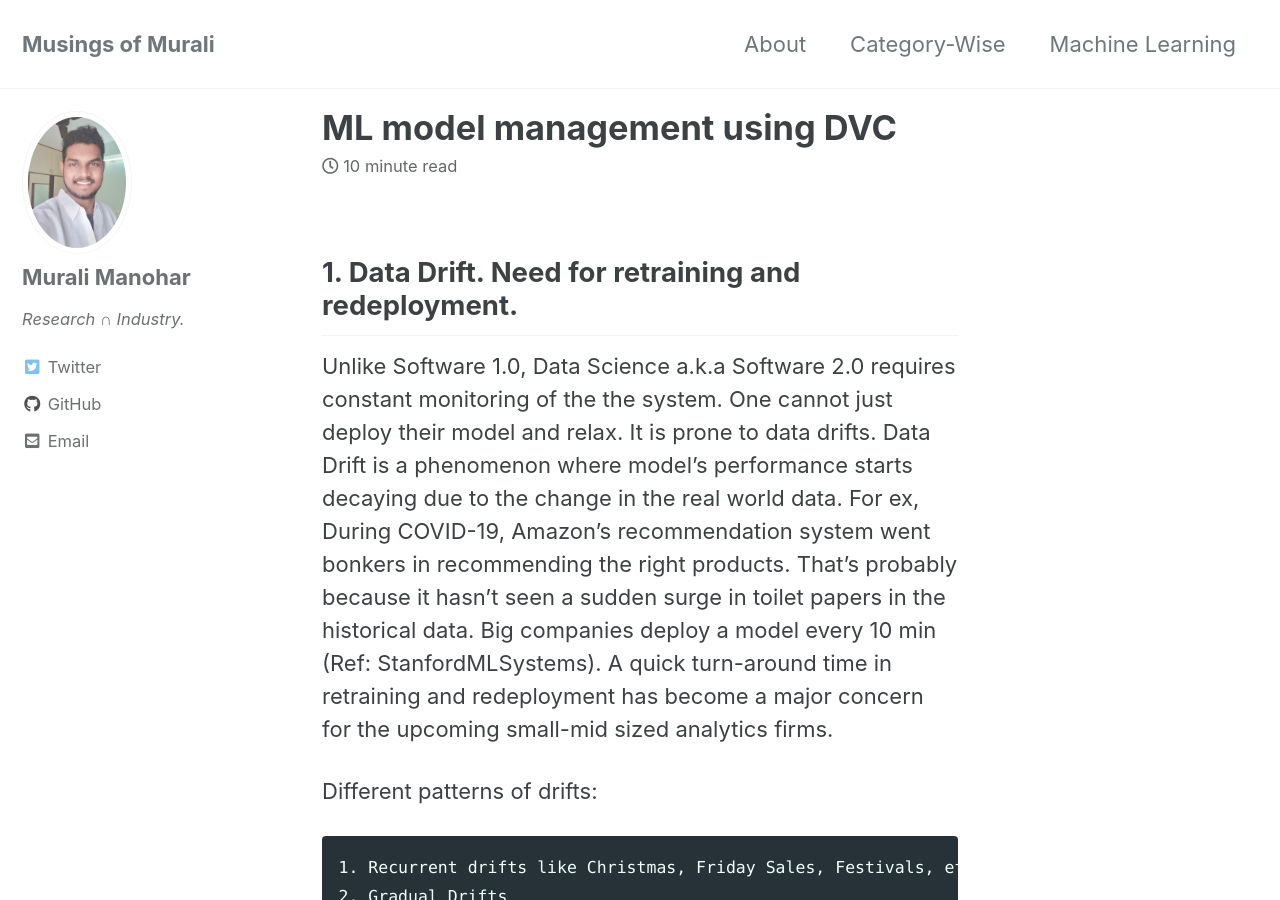
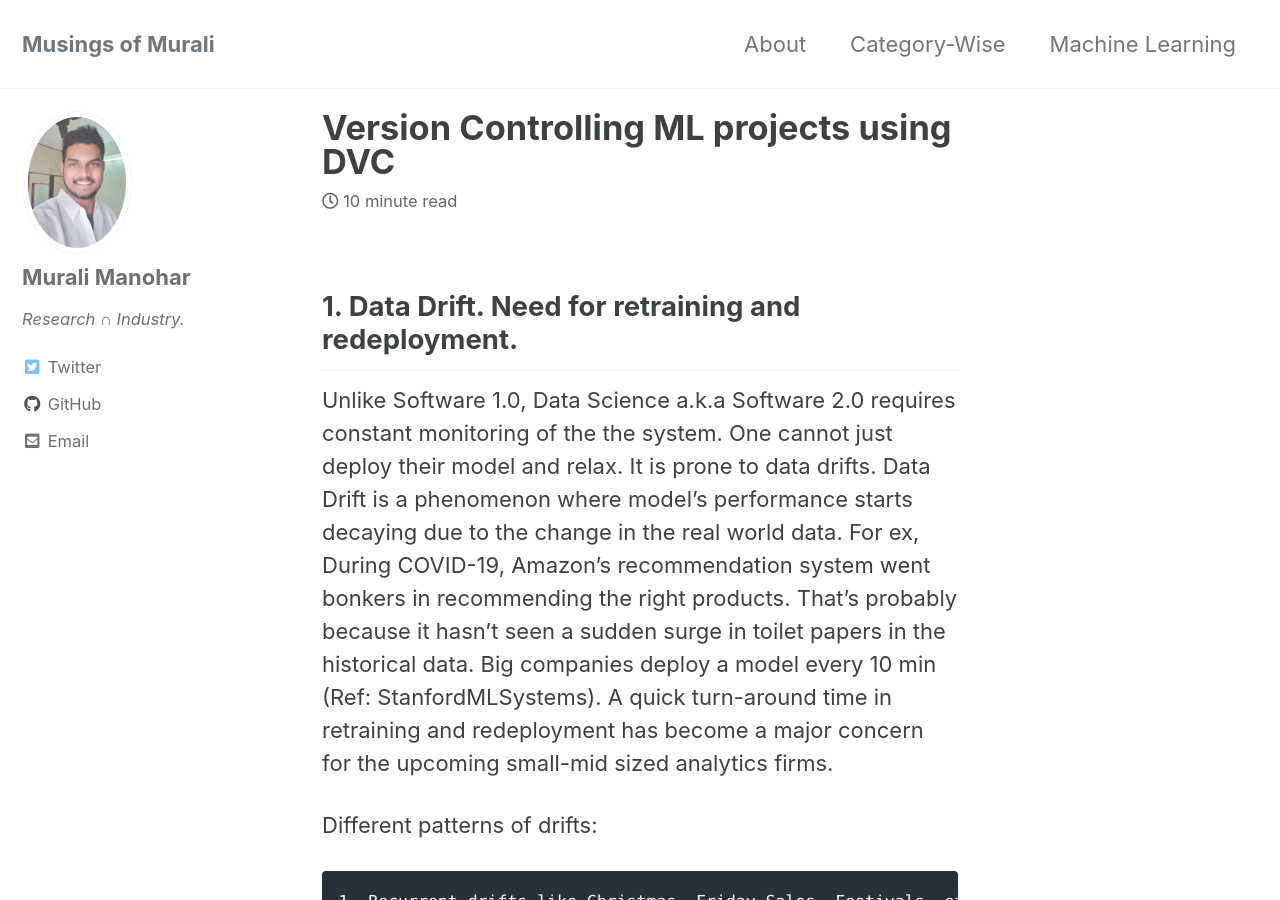
Before and after one commit to gitlost-murali/blogs, a Jekyll site: the page built from _posts/2021-10-03-dvc.md, in a window 1280 px wide and 900 px high. Built offline with Jekyll 4.4.1, drawn with Linux system fonts in a browser that asks for light colours; cached includes are drawn as plain includes; comment, search, counter and statistics services are not loaded.

Commit message:
DVC post title updated

```diff
--- a/_posts/2021-10-03-dvc.md
+++ b/_posts/2021-10-03-dvc.md
@@ -1,6 +1,6 @@
 ---
-title: ML model management using DVC
-excerpt: ML model management using pipelines
+title: Version Controlling ML projects using DVC
+excerpt: Automate ML steps using pipelines
 tags: [Data Versioning, Model management, DVC, Data Science, Tools]
 date: 2021-03-10 06:58:10 +0530
 categories: python tooling
```
